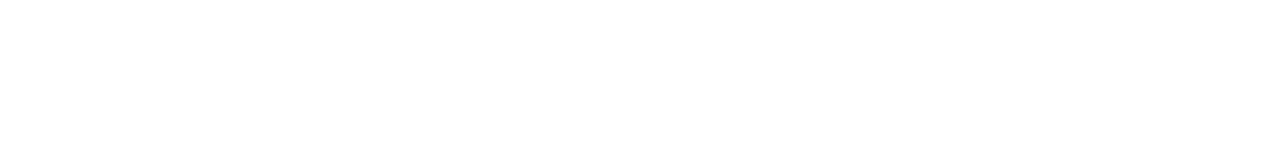
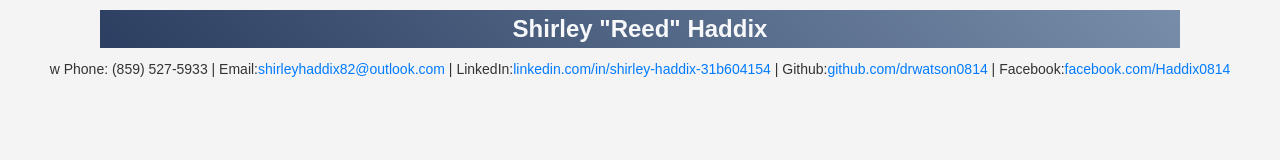
Before and after one commit to DrWatson0814/drwatson0814.github.io, a plain HTML site: page projects.html in a window 1280 px wide. Drawn offline with Linux system fonts and the light colour scheme.

Commit message:
inserted contact info and header to projects.html

```diff
--- a/projects.html
+++ b/projects.html
@@ -3,8 +3,18 @@
 <head>
     <meta charset="UTF-8">
     <meta name="viewport" content="width=device-width, initial-scale=1.0">
+    <link rel="stylesheet" type="text/css" href="style.css">
     <title>Projects</title>
 </head>
+<section class="header">
+    <h1>Shirley "Reed" Haddix</h1>
+    <p class="contact">w
+        Phone: (859) 527-5933 | Email:<a href="mailto:shirleyhaddix82@outlook.com" >shirleyhaddix82@outlook.com</a>
+        | LinkedIn:<a href="https://linkedin.com/in/shirley-haddix-31b604154">linkedin.com/in/shirley-haddix-31b604154</a>
+        | Github:<a href="https://github.com/drwatson0814">github.com/drwatson0814</a>
+        | Facebook:<a href="https://facebook.com/Haddix0814">facebook.com/Haddix0814</a>
+    </p>
+</section>
 <body>
 
 </body>
```
